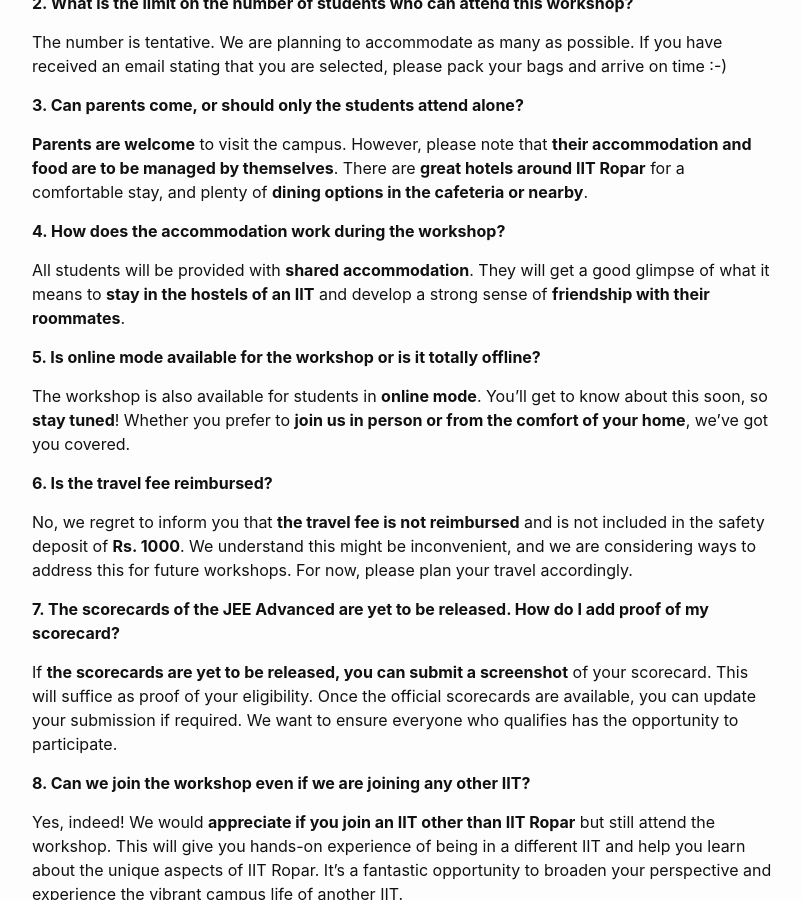
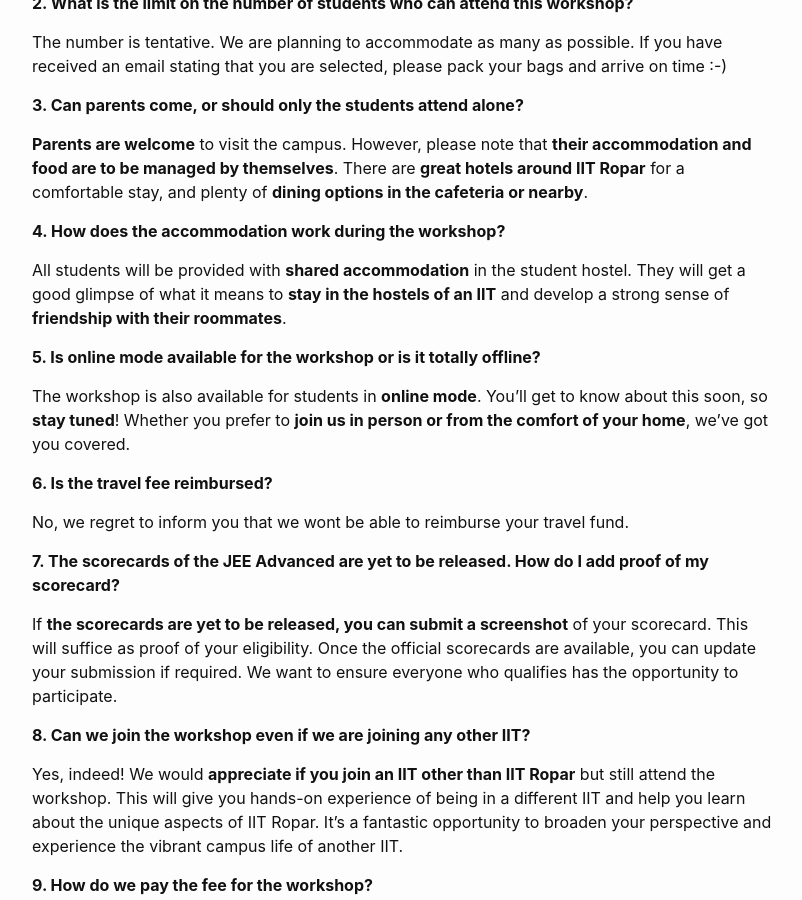
Before and after one commit to sudarshansudarshan/swagatam, a Jekyll site: the page built from Faq.md, in a window 1280 px wide and 900 px high, scrolled down 323 px. Shown: the whole window, without its empty margins (238-1040 px from the left). Built offline with Jekyll 4.4.1, drawn with Linux system fonts in a browser that asks for light colours.

Commit message:
Update Faq.md

```diff
--- a/Faq.md
+++ b/Faq.md
@@ -19,7 +19,7 @@ The number is tentative. We are planning to accommodate as many as possible. If
 
 **4. How does the accommodation work during the workshop?**
 
-All students will be provided with **shared accommodation**. They will get a good glimpse of what it means to **stay in the hostels of an IIT** and develop a strong sense of **friendship with their roommates**.
+All students will be provided with **shared accommodation** in the student hostel. They will get a good glimpse of what it means to **stay in the hostels of an IIT** and develop a strong sense of **friendship with their roommates**.
 
 **5. Is online mode available for the workshop or is it totally offline?**
 
@@ -27,7 +27,7 @@ The workshop is also available for students in **online mode**. You'll get to kn
 
 **6. Is the travel fee reimbursed?**
 
-No, we regret to inform you that **the travel fee is not reimbursed** and is not included in the safety deposit of **Rs. 1000**. We understand this might be inconvenient, and we are considering ways to address this for future workshops. For now, please plan your travel accordingly.
+No, we regret to inform you that we wont be able to reimburse your travel fund.
 
 **7. The scorecards of the JEE Advanced are yet to be released. How do I add proof of my scorecard?**
 
```
